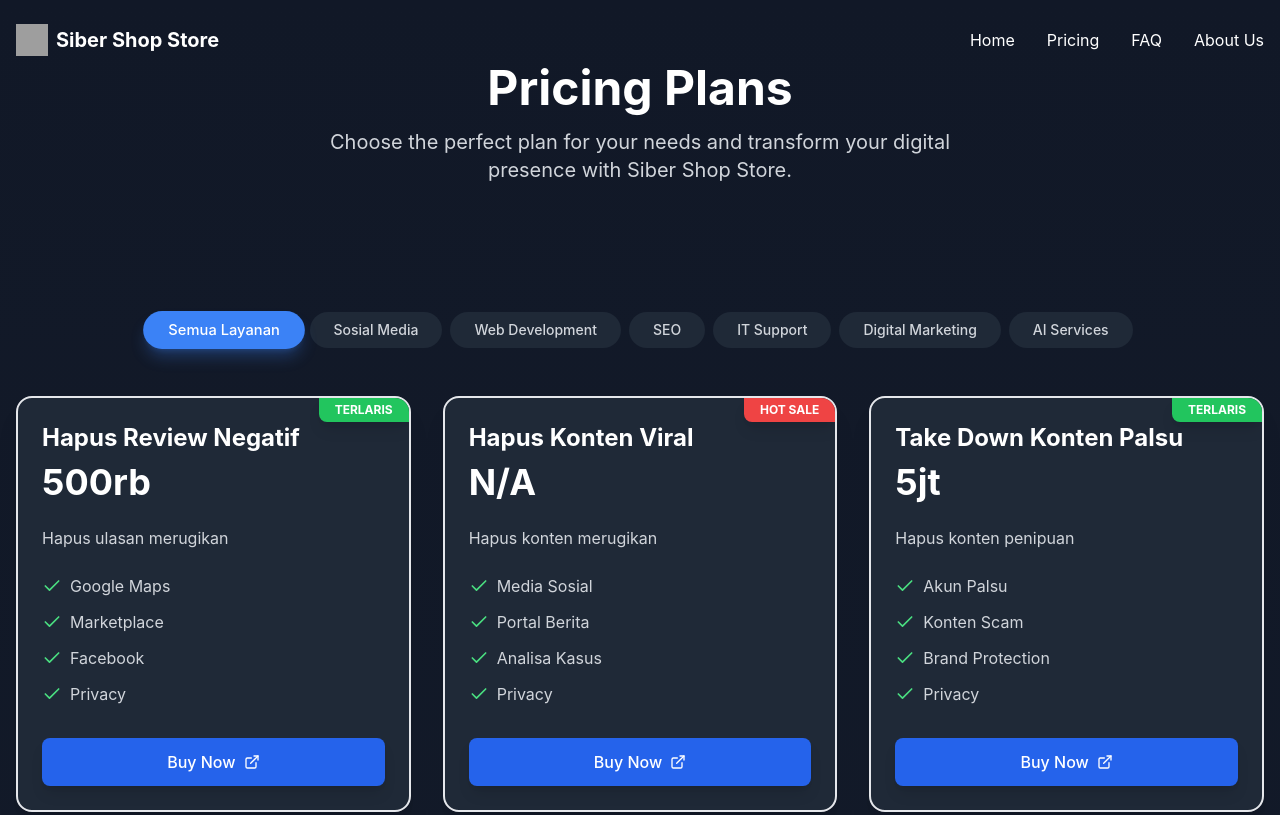
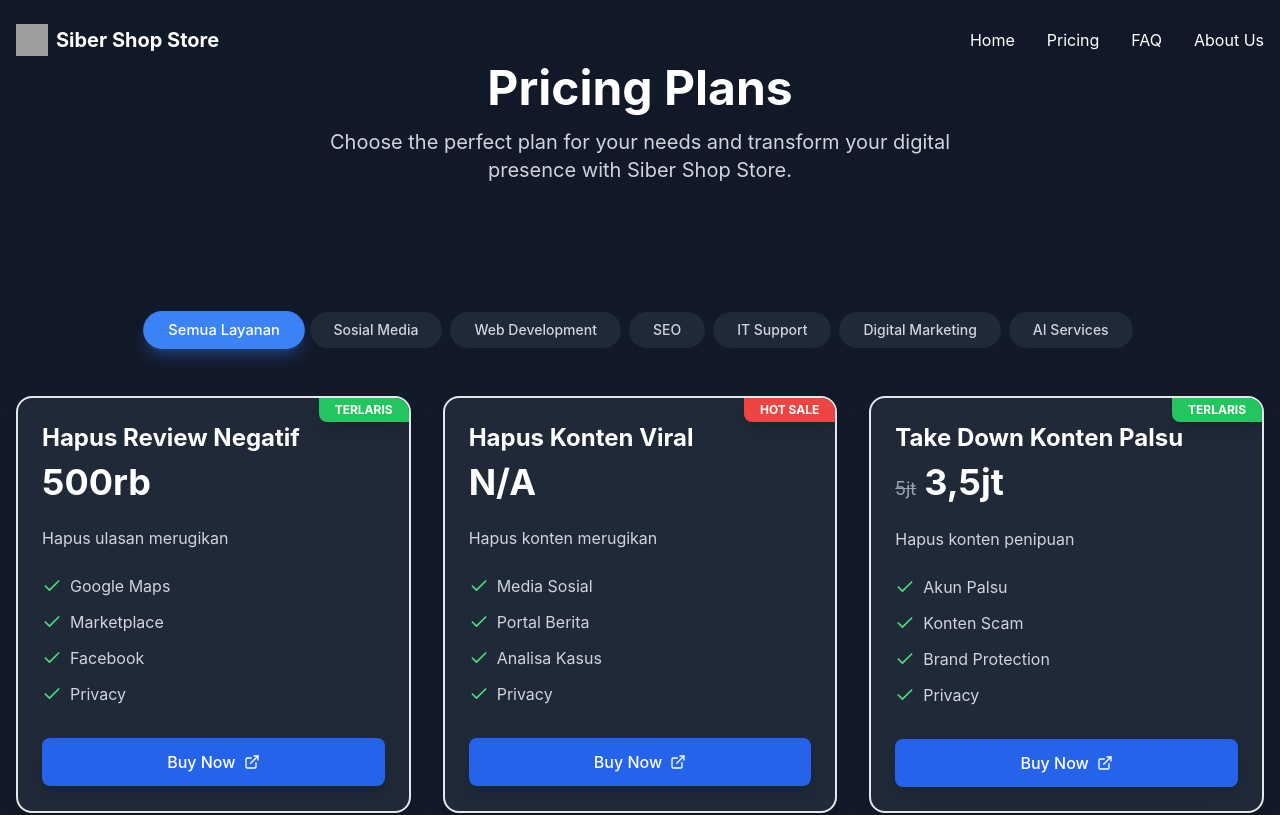
Before and after one commit to sibershopstore/pricing, a React (Vite) app: page / in a window 1280 px wide. Shown: the top 815 px of the page. Built offline with nearby package versions, Linux system fonts and the light colour scheme; grey boxes are pictures that could not be loaded.

Commit message:
Update pricingData.ts

```diff
--- a/src/data/pricingData.ts
+++ b/src/data/pricingData.ts
@@ -23,7 +23,8 @@ export const pricingPlans: PricingPlan[] = [
   {
     id: 'take-down-konten-palsu',
     title: 'Take Down Konten Palsu',
-    price: '5jt',
+    price: '3,5jt',
+    originalPrice: '5jt',
     description: 'Hapus konten penipuan',
     features: ['Akun Palsu', 'Konten Scam', 'Brand Protection', 'Privacy'],
     badge: 'TERLARIS',
```
